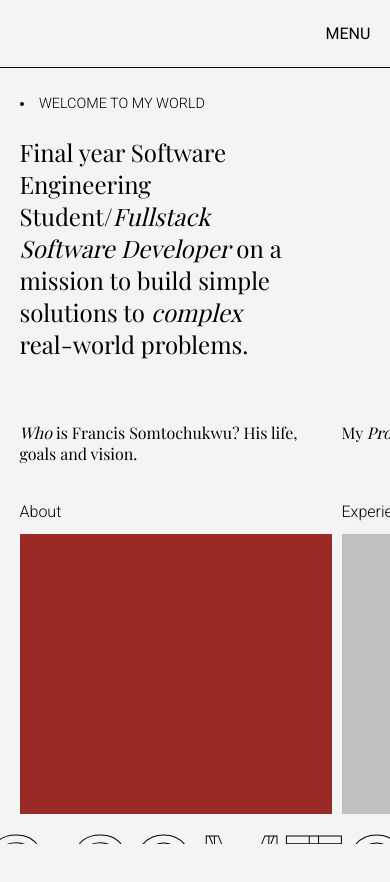
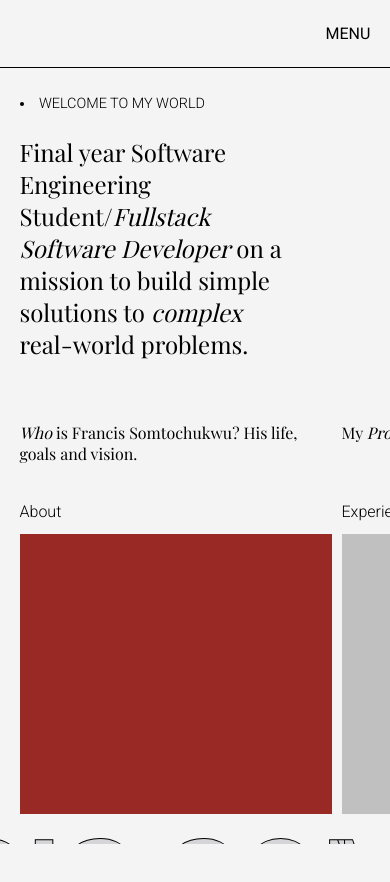
Before and after one commit to SomtoJF/whoissomto, a React (Vite) app: page / in a window 390 px wide. Shown: the top 882 px of the page. Built offline with nearby package versions, Linux system fonts and the light colour scheme; a web font is replaced by a local one.

Commit message:
Fix styling issues on mobile

```diff
--- a/src/components/Hero/Hero.styles.sass
+++ b/src/components/Hero/Hero.styles.sass
@@ -26,7 +26,7 @@
     #marquee
         height: fit-content
         grid-column: 1/3
-        font-size: max(100px, 15vw)
+        font-size: max(120px, 15vw)
         -webkit-text-stroke-width: 1px
         -webkit-text-stroke-color: black
         color: transparent
@@ -40,8 +40,11 @@
         height: max-content
         grid-template-columns: 100vw
         grid-template-rows: 1fr 2fr 1fr
+        // row-gap: 5%
         #marquee
             grid-column: 1/2
+            font-weight: bold
+            color: App.$grey
         &>div:first-child
             p
                 width: max(60%, 280px)
--- a/src/pages/Portfolio.styles.sass
+++ b/src/pages/Portfolio.styles.sass
@@ -6,3 +6,7 @@
     height: 120vh
     section
         margin: 5% 0px
+
+@media all and (max-width: 1025px)
+    #portfolio-page
+        height: fit-content
```
